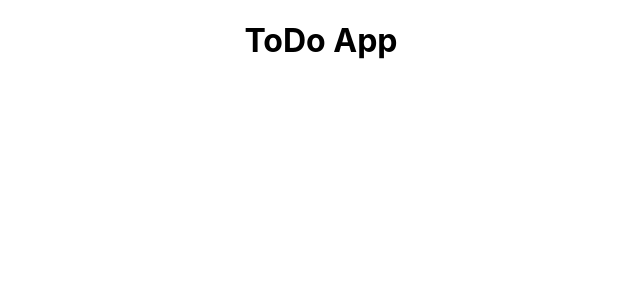
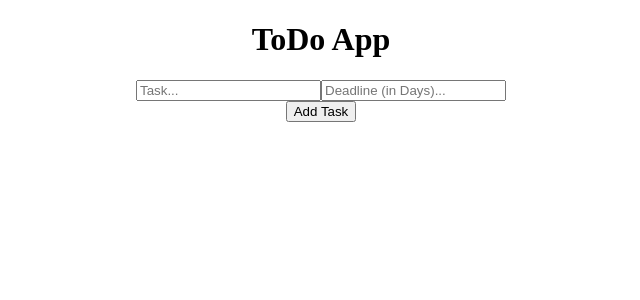
Before and after one commit to Becquerelia/todo-app-with-ts, a React (Create React App) app: page / in a window 1280 px wide. Shown: the top 300 px of the page, without its empty margins (319-959 px from the left). Built offline with nearby package versions, Linux system fonts and the light colour scheme.

Commit message:
feat inputs to create a task

```diff
--- a/src/App.css
+++ b/src/App.css
@@ -1,38 +1,3 @@
 .App {
   text-align: center;
 }
-
-.App-logo {
-  height: 40vmin;
-  pointer-events: none;
-}
-
-@media (prefers-reduced-motion: no-preference) {
-  .App-logo {
-    animation: App-logo-spin infinite 20s linear;
-  }
-}
-
-.App-header {
-  background-color: #282c34;
-  min-height: 100vh;
-  display: flex;
-  flex-direction: column;
-  align-items: center;
-  justify-content: center;
-  font-size: calc(10px + 2vmin);
-  color: white;
-}
-
-.App-link {
-  color: #61dafb;
-}
-
-@keyframes App-logo-spin {
-  from {
-    transform: rotate(0deg);
-  }
-  to {
-    transform: rotate(360deg);
-  }
-}
--- a/src/App.tsx
+++ b/src/App.tsx
@@ -1,13 +1,21 @@
-import React from 'react';
-import logo from './logo.svg';
-import './App.css';
+import { FC } from "react";
+import "./App.css";
 
-function App() {
+const App: FC = () => {
   return (
     <div className="App">
       <h1>ToDo App</h1>
+      <div className="header">
+        <div className="inputContainer">
+          <input type="text" placeholder="Task..." />
+          <input type="number" placeholder="Deadline (in Days)..." />
+        </div>
+
+        <button>Add Task</button>
+      </div>
+      <div className="todoList"></div>
     </div>
   );
-}
+};
 
 export default App;
--- a/src/index.css
+++ /dev/null
@@ -1,13 +0,0 @@
-body {
-  margin: 0;
-  font-family: -apple-system, BlinkMacSystemFont, 'Segoe UI', 'Roboto', 'Oxygen',
-    'Ubuntu', 'Cantarell', 'Fira Sans', 'Droid Sans', 'Helvetica Neue',
-    sans-serif;
-  -webkit-font-smoothing: antialiased;
-  -moz-osx-font-smoothing: grayscale;
-}
-
-code {
-  font-family: source-code-pro, Menlo, Monaco, Consolas, 'Courier New',
-    monospace;
-}
--- a/src/index.tsx
+++ b/src/index.tsx
@@ -1,6 +1,5 @@
 import React from 'react';
 import ReactDOM from 'react-dom/client';
-import './index.css';
 import App from './App';
 import reportWebVitals from './reportWebVitals';
 
```
Also changed, not shown: src/setupTests.ts (deleted, +0 -5 lines), src/logo.svg (deleted), 1 other file (tests, documents, lock files or other folders).
